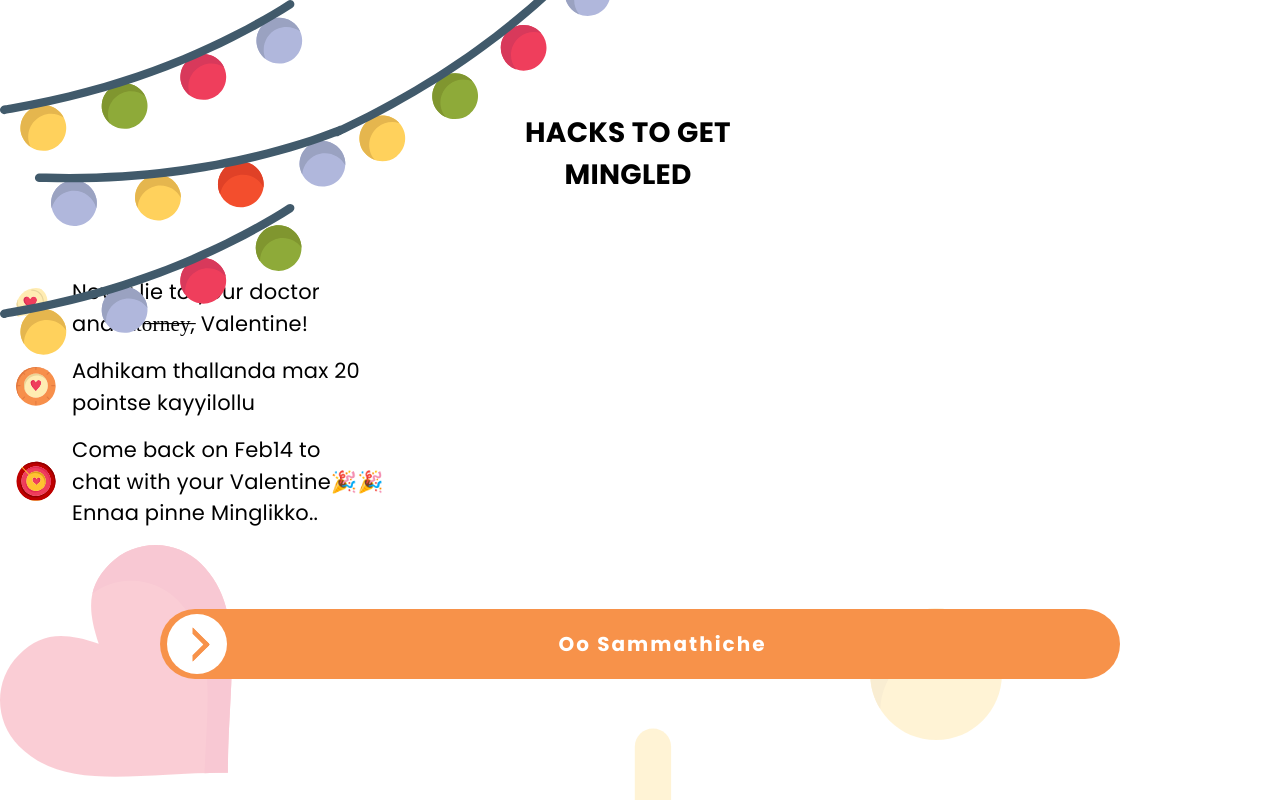
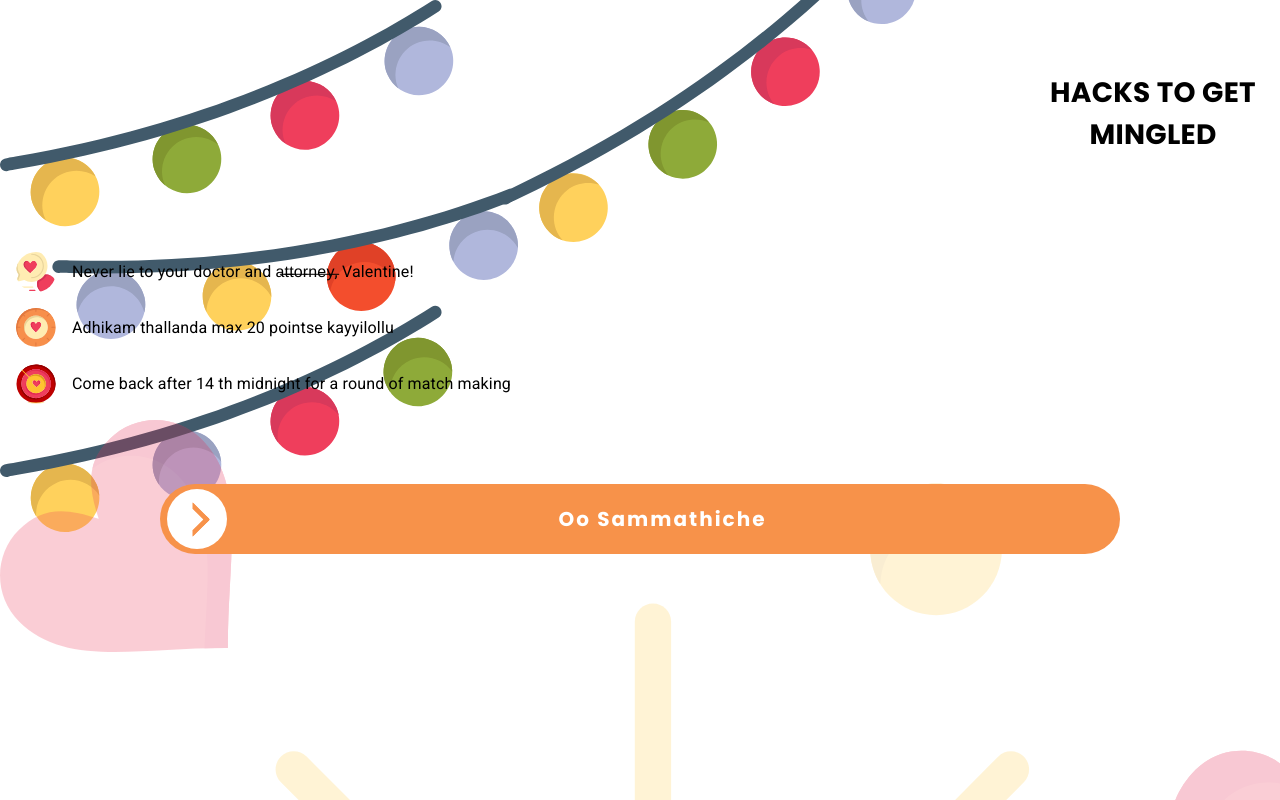
Before and after one commit to Ballista-lTD/varshakke_oru_vanaran, a React app: page /page1 in a window 1280 px wide. Built offline with nearby package versions, Linux system fonts and the light colour scheme.

Commit message:
everything fixed

```diff
--- a/src/App.tsx
+++ b/src/App.tsx
@@ -70,7 +70,7 @@ class AppLoc extends AuthComponent<AppProps, AuthState>
                             <Mingle/>
                         </Route>
                         <Route path="/page1/">
-                            <Page1/>
+                            <Page1 showBanner={true}/>
                         </Route>
                         <Route path="/">
                             {(this.state.width < 768) ?
--- a/src/api/auth.tsx
+++ b/src/api/auth.tsx
@@ -9,7 +9,7 @@ import {toast} from "react-toastify";
 import localForage from "localforage";
 
 
-const client_id = "FIS8fYLp9BgpEFdVgUdDwtUiGXsje37bak8hGMfV";
+const client_id = "V2EFP5NXXHNLkL1fLHzTJdcwtwSbP9h6jPCpp9vd";
 export const reactUrl = process.env.REACT_URL;
 
 const redirect_uri = reactUrl + "/set_token/";
--- a/src/components/home/Destop.tsx
+++ b/src/components/home/Destop.tsx
@@ -18,17 +18,16 @@ export class Desktop extends React.Component
                             ITHINE KURICH ORU VAKK
                         </h2>
                         <h4 className="text-white ">
-                            Heyyyy beautiful people out there!, wanna try something different???
-                            Are you ready to celebrate this valentine&apos;s day with an algorithmically chosen valentine❤️
-                            All that you need to do is login to the site &ldquo;Minglikko.com&rdquo;😂, test yourself (be honest),
-                            and get a blast with your valentine🥳 <br/>
+                            You are now in a complete anonymous place where neither your sex nor your religion matters,
+                            all you need is brain😂 as your time is damn important for us now slide right, explore and
+                            get mingled😎✨ <br/>
                             <span>Fill the form and get mingled.</span>
                         </h4>
                     </div>
                     <div className='right-box d-inline '>
-                        <img src={banner} alt={"banner"} className={"banner-image"} />
+                        <img src={banner} alt={"banner"} className={"banner-image"}/>
                     </div>
-                    <div >
+                    <div>
 
                         <Page1 showBanner={false}/>
 
--- a/src/components/home/Home.tsx
+++ b/src/components/home/Home.tsx
@@ -6,14 +6,14 @@ import Slider from "../utils/slider/slider";
 import {AuthComponent, AuthPropsLoc, AuthState} from "../../api/auth";
 import {withRouter} from "react-router";
 
-export  class Balloon extends React.Component
+export class Balloon extends React.Component
 {
     render()
     {
         return (
             <div>
                 <h2 className='heading'>
-                    Minglikko                </h2>
+                    Minglikko </h2>
                 <img className="bg1-img" src={bg2} alt="love"/>
                 <div className="bg-image-container">
 
@@ -40,14 +40,13 @@ export class HomepageLoc extends AuthComponent<AuthPropsLoc, AuthState>
                         ITHINE KURICH ORU VAKK
                     </h2>
                     <p className="description">
-                        Heyyyy beautiful people out there!, wanna try something different???
-                        Are you ready to celebrate this valentine&apos;s day with an algorithmically chosen valentine❤️
-                        All that you need to do is login to the site &ldquo;Minglikko.com&rdquo;😂, test yourself (be honest),
-                        and get a blast with your valentine🥳 <br/>
+                        You are now in a complete anonymous place where neither your sex nor your religion matters, all
+                        you need is brain😂 as your time is damn important for us now slide right, explore and get
+                        mingled😎✨ <br/>
                         <span>Fill the form and get mingled.</span>
                     </p>
                     <Slider text="Get Started" color="#fff" text_unlocked="Go on"
-                        onSuccess={() => !this.state.user? this.performAuth() : this.props.history.push("/page1")}/>
+                        onSuccess={() => !this.state.user ? this.performAuth() : this.props.history.push("/page1")}/>
                 </div>
 
             </>
@@ -55,4 +54,4 @@ export class HomepageLoc extends AuthComponent<AuthPropsLoc, AuthState>
     }
 }
 
-export  const Homepage = withRouter(HomepageLoc);
+export const Homepage = withRouter(HomepageLoc);
--- a/src/components/home/mingle.tsx
+++ b/src/components/home/mingle.tsx
@@ -56,12 +56,7 @@ class MingleLoc extends AuthComponent<AuthPropsLoc, MingleState>
     {
         super(props);
 
-        this.refreshAuth();
-        // refresh_user();
-
         const t = this.state.user?.tokens;
-
-        console.log(t);
 
         if (t)
         {
@@ -82,14 +77,15 @@ class MingleLoc extends AuthComponent<AuthPropsLoc, MingleState>
     {
         super.componentDidMount();
 
-        if (!this.state.user)
-            this.performAuth();
+        if (!this.state.user?.tokens)
+            return this.performAuth();
+
+        this.refreshAuth();
 
         this.refresh(() =>
         {
-            if (this.state.user?.tokens?.total && this.state.user.tokens.total > 0)
+            if (this.state.user?.tokens?.total && this.state?.user.tokens.total > 0)
                 this.setState({done: true, sub_total : 20-this.state.user?.tokens?.total });
-
         });
     }
 
@@ -175,7 +171,7 @@ class MingleLoc extends AuthComponent<AuthPropsLoc, MingleState>
                     <Typography fontFamily="Poppins" className="align-self-end pt-1 w-100 text-wrap"
                         fontSize="21px">
                         <List className={"d-flex flex-column text-left ps-3"}>
-                            {questions.map(({qstn, key}) =>
+                            {this.state.response && questions.map(({qstn, key}) =>
                                 (
 
                                     <ListItem key={key} className={"d-flex align-items-start flex-column"}>
--- a/src/components/home/page1.tsx
+++ b/src/components/home/page1.tsx
@@ -15,7 +15,11 @@ interface ruless {
     icon: string;
 
 }
-const rules: ruless[] = [{rule: "Never lie to your doctor \nand a̶t̶t̶o̶r̶n̶e̶y̶, Valentine!", icon: Luv}, {rule: "Adhikam thallanda max 20 \npointse kayyilollu", icon: Luv1}, {rule: "Come back on Feb14 to \nchat with your Valentine🎉🎉  \nEnnaa pinne Minglikko..", icon: Luv2}];
+const rules: ruless[] = [
+    {rule: "Never lie to your doctor and a̶t̶t̶o̶r̶n̶e̶y̶, Valentine!", icon: Luv},
+    {rule: "Adhikam thallanda max 20 pointse kayyilollu", icon: Luv1},
+    {rule: "Come back after 14 th midnight for a round of match making", icon: Luv2}
+];
 
 
 interface Page1Props extends AuthPropsLoc {
@@ -34,30 +38,28 @@ class Page1Loc extends AuthComponent<Page1Props, AuthState>
             <div className=" overflow-hidden vh-100 " color="black">
                 <div className={`d-flex flex-row justify-content-between ${!this.props.showBanner ? "pt-5 mt-5 justify-content-center" : ""}`}>
                     {this.props.showBanner &&
-                        <div>
+                        <>
                             <div>
-                                <img src={Build} className="align-self-start position-absolute w-75" alt="fire"/>
+                                <img src={Build} className="align-self-start  position-absolute  w-75" alt="fire"/>
                             </div>
 
-                            <Typography fontFamily="Poppins" className="mt-5 pt-3 text-wrap pe-4"
+                            <Typography
+                                className="align-self-end mt-5 pt-4 text-wrap pe-4 "
+                                sx={{zIndex: "10"}}
+                                fontFamily="Poppins"
                                 fontWeight="bolder"
-                                fontSize="28px" width="230px">HACKS
-                                TO GET MINGLED</Typography>
-                        </div>}
+                                fontSize="28px" width="230px">
+                                HACKS TO GET MINGLED
+                            </Typography>
+                        </>}
                 </div>
-                <div className="pt-3 d-flex justify-content-center flex-column align-items-center">
+                <div className="py-0 pt-3 d-flex justify-content-center flex-column align-items-center">
                     {!this.props.showBanner &&
-                        <div>
-                            <div>
-                                <img src={Build} className="fixed-top position-absolute w-50" alt="fire"/>
-                            </div>
-
-                            <Typography fontFamily="Poppins" className="text-wrap pe-4"
-                                fontWeight="bolder"
-                                fontSize="28px" width="230px">HACKS
-                                TO GET MINGLED</Typography>
-                        </div>}
-                    <Typography fontFamily="Poppins" className="align-self-end mt-5 pt-3 w-100 text-wrap"
+                        <Typography fontFamily="Poppins" className="align-self-end mt-5 pt-3 text-wrap pe-4"
+                            fontWeight="bolder"
+                            fontSize="28px" width="230px">HACKS
+                            TO GET MINGLED</Typography>}
+                    <Typography fontFamily="Poppins" className="align-self-end mt-5 pt-3 w-100"
                         fontSize="21px">
                         <List className={"d-flex flex-column justify-content-center align-items-center"}>
                             {rules.map((rule: ruless) =>
@@ -66,9 +68,9 @@ class Page1Loc extends AuthComponent<Page1Props, AuthState>
                                         <ListItemAvatar>
                                             <Avatar alt="Cindy Baker" src={rule.icon}/>
                                         </ListItemAvatar>
-                                        {rule.rule}
-
-
+                                        <Typography className="text-wrap">
+                                            {rule.rule}
+                                        </Typography>
                                     </ListItem>
                                 ))}
                         </List></Typography>
@@ -76,20 +78,7 @@ class Page1Loc extends AuthComponent<Page1Props, AuthState>
                         <img className="vw-100 align-bottom position-absolute py-0 " src={Fire} alt="fire"/>
                         <div className={"w-75 pt-5 mt-3"}>
                             <Slider text="Oo Sammathiche" text_unlocked="poda pulle" color="#fff"
-                                onSuccess={() =>
-                                {
-
-                                    if (!this.state.user)
-                                        this.performAuth();
-                                    else
-
-
-                                        setTimeout(() =>
-                                        {
-                                            this.props.history.push("/mingle");
-                                        }, 500);
-
-                                }}
+                                onSuccess={() => setTimeout(() => this.props.history.push("/mingle"), 500)}
                             />
                         </div>
                     </div>
```
